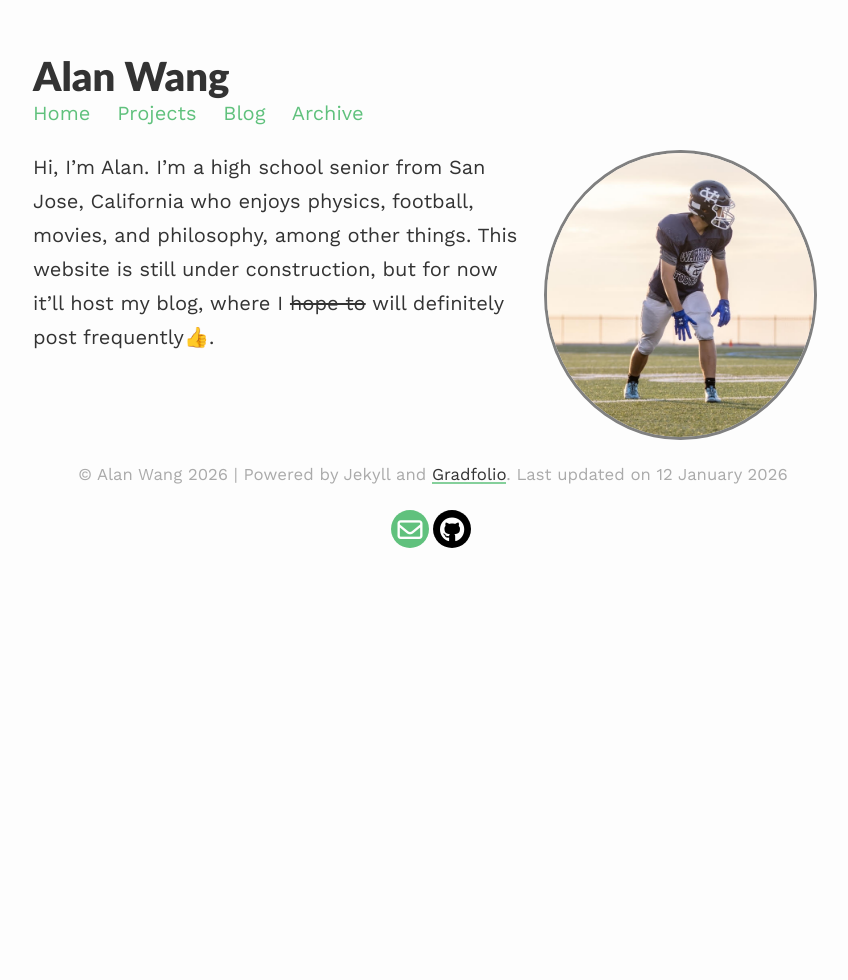
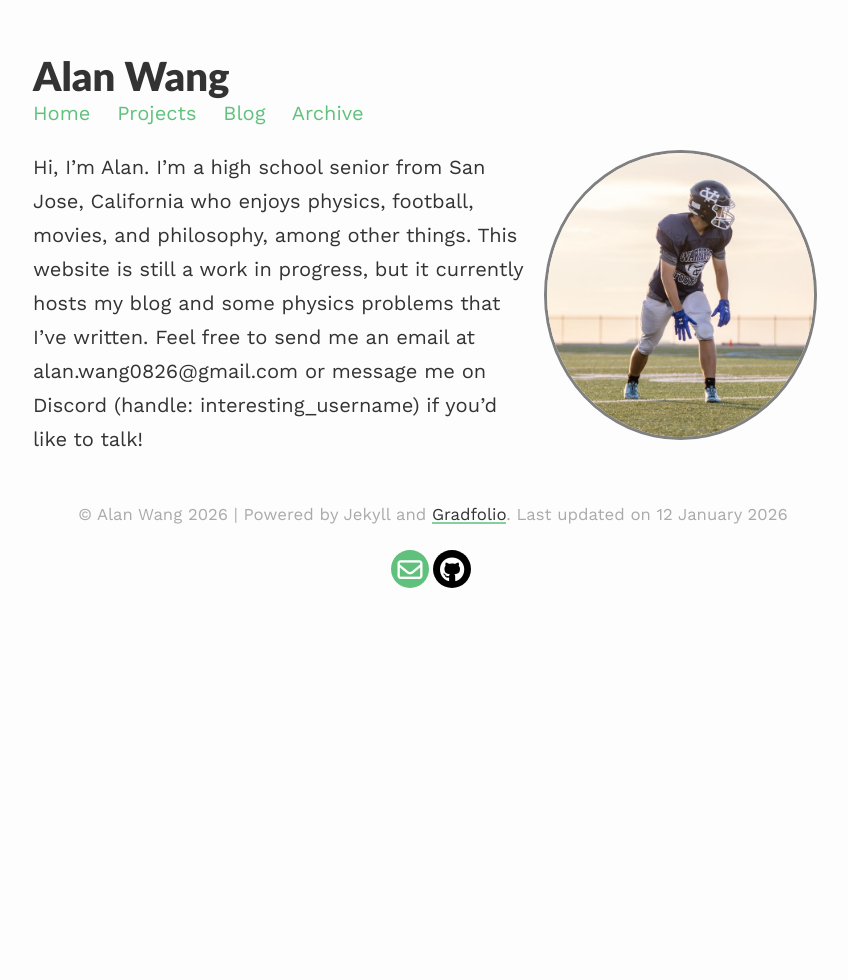
Before and after one commit to awang0826/awang0826.github.io, a Jekyll site: the page built from index.md, in a window 1280 px wide. Shown: the whole page, without its empty margins (207-1055 px from the left). Built offline with Jekyll 4.4.1, drawn with Linux system fonts in a browser that asks for light colours.

Commit message:
Update index.md

```diff
--- a/index.md
+++ b/index.md
@@ -7,4 +7,4 @@ profile:
 published: true
 ---
 
-Hi, I'm Alan. I'm a high school senior from San Jose, California who enjoys physics, football, movies, and philosophy, among other things. This website is still under construction, but for now it'll host my blog, where I ~~hope to~~ will definitely post frequently👍.
+Hi, I'm Alan. I'm a high school senior from San Jose, California who enjoys physics, football, movies, and philosophy, among other things. This website is still a work in progress, but it currently hosts my blog and some physics problems that I've written. Feel free to send me an email at alan.wang0826@gmail.com or message me on Discord (handle: interesting_username) if you'd like to talk!
```
